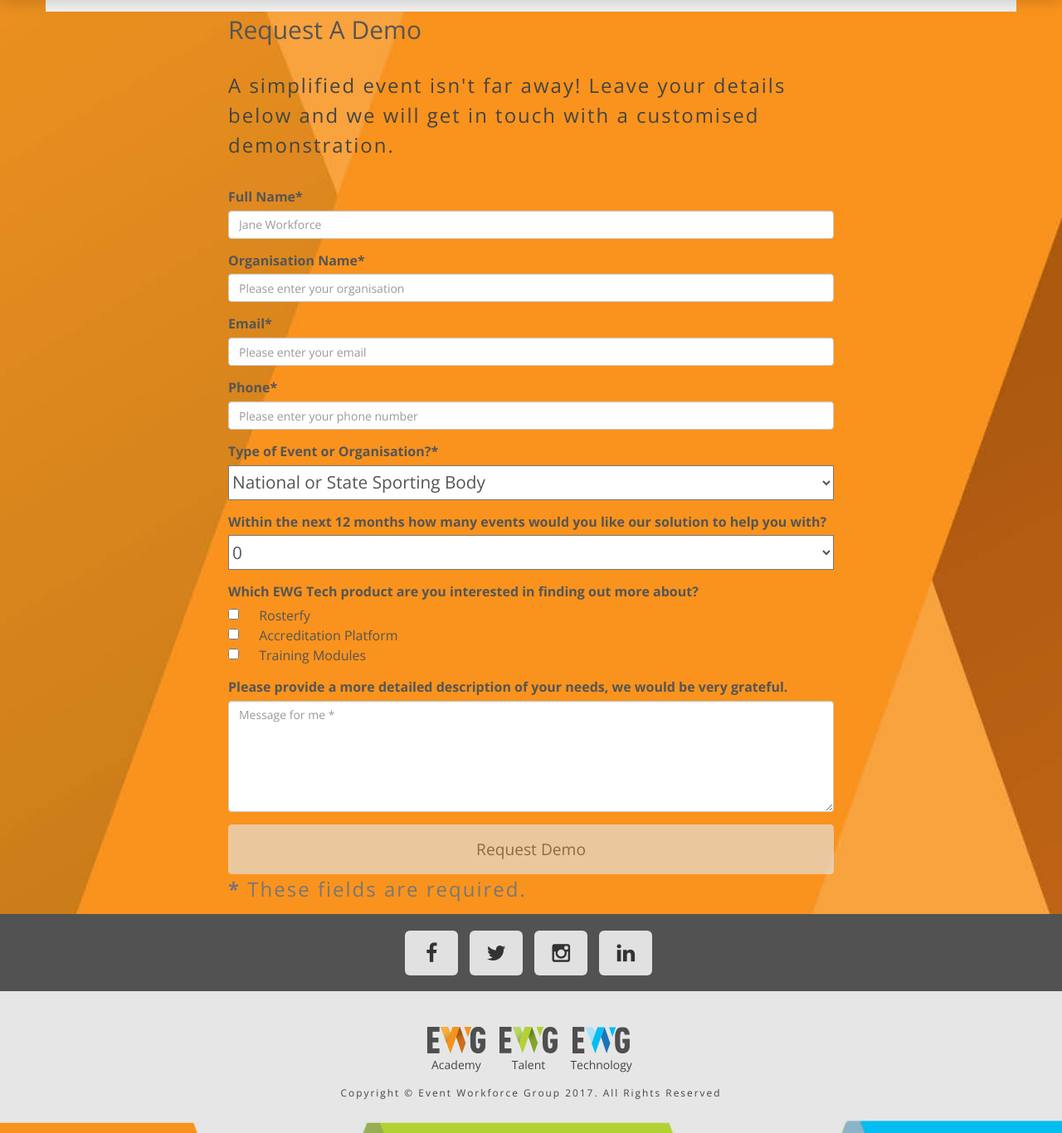
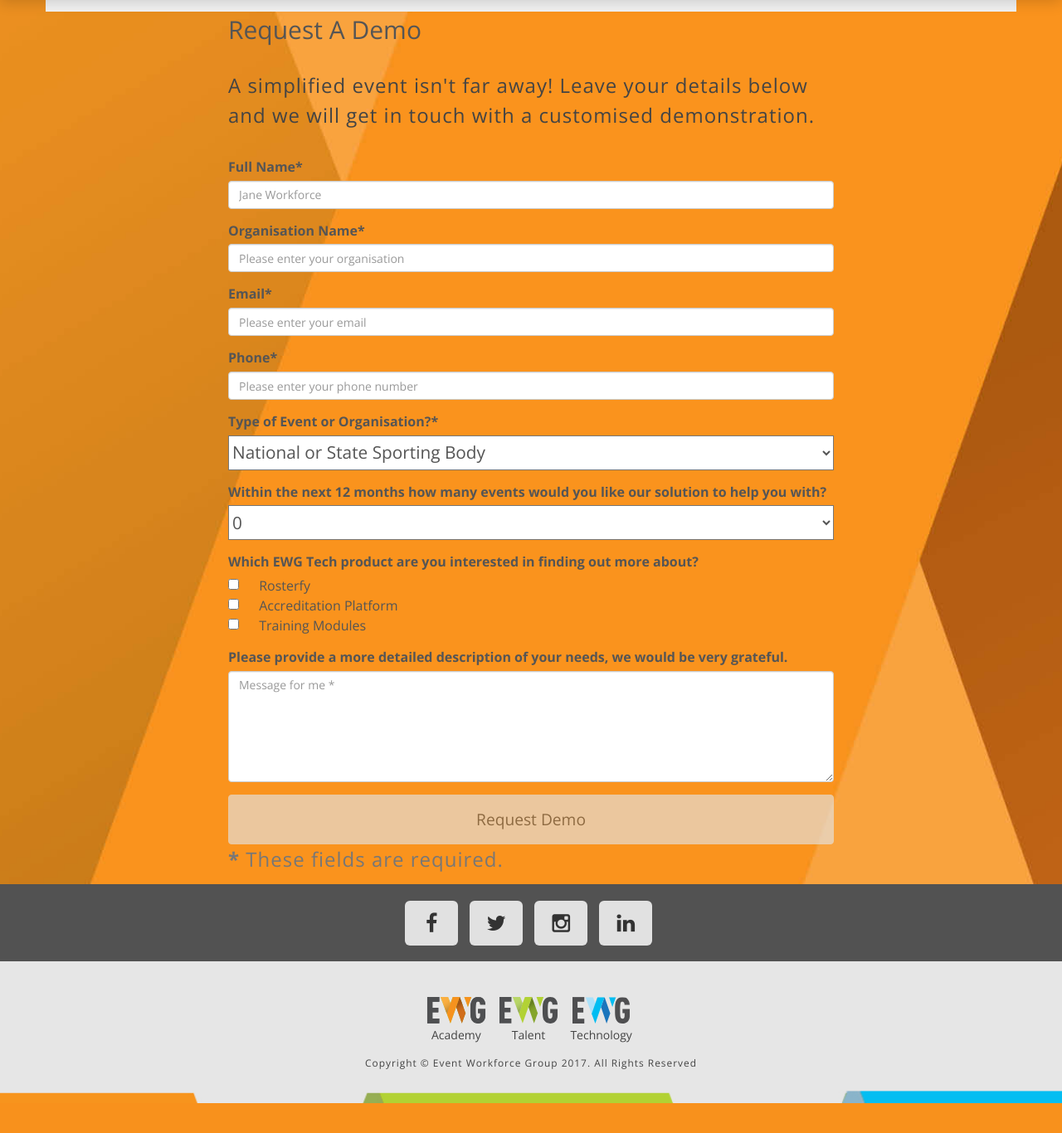
Before and after one commit to kenrdkmedia/ewg_academy_website_2017, a PHP site: page /demo.html in a window 1280 px wide; the page is wider, and only the part inside the window is pictured. Shown: the part 51-1417 px from the top of that part at 83% size. After the commit the page ends 1381 px from the top of that part, so only its background shows below. Run offline with PHP 8.4, Linux system fonts and the light colour scheme.

Commit message:
udpated  css

```diff
--- a/css/landing-page.css
+++ b/css/landing-page.css
@@ -20,7 +20,7 @@
 	line-height: 1.5;
 	font-weight: 300;
 	color: #444;
-	letter-spacing: 0.2rem;
+	letter-spacing: 0.1rem;
 }
 
 h3 {
```
